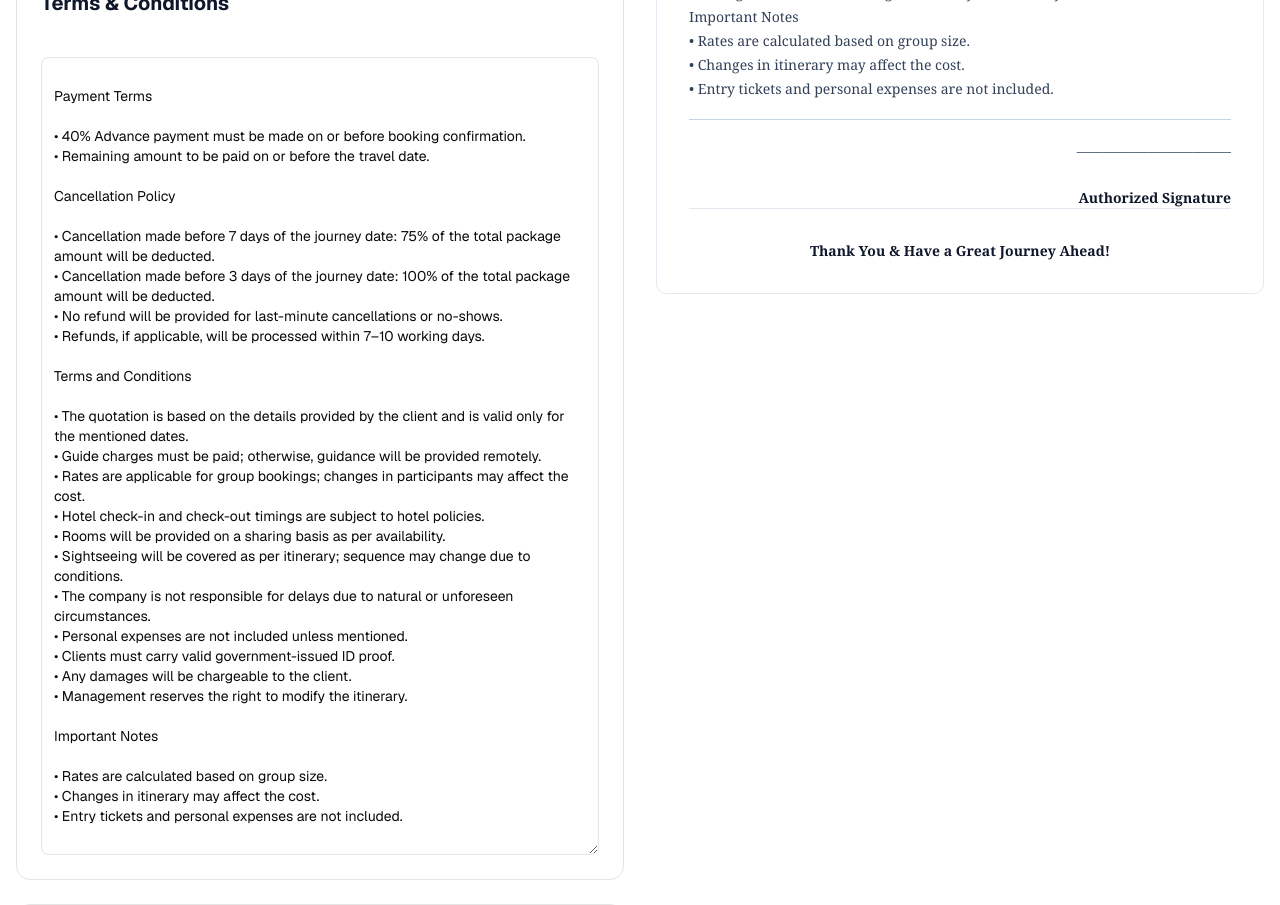
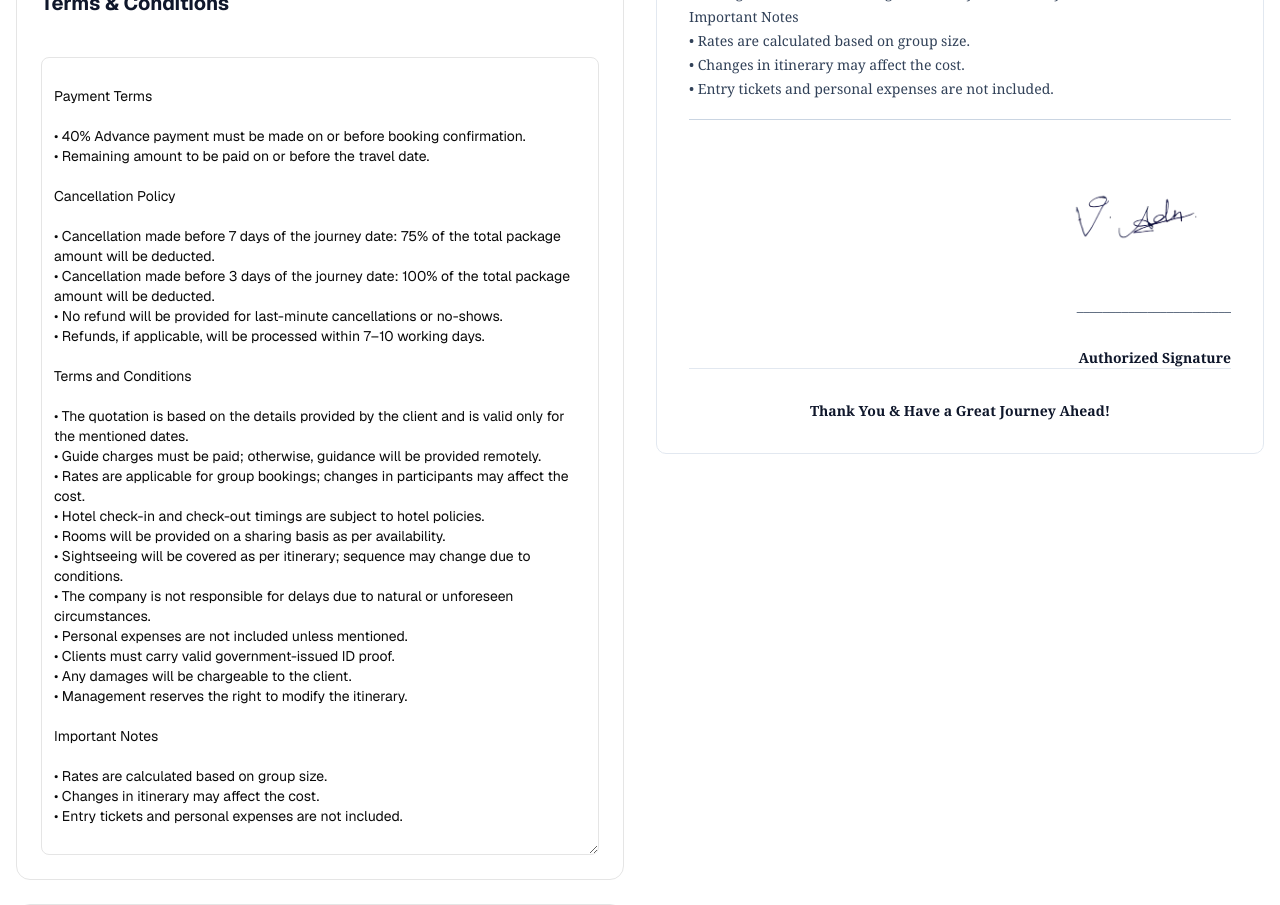
Before and after one commit to TechMADS/adn-bill, a Next.js app: page / in a window 1280 px wide. Shown: the part 1660-2565 px from the top of the page. Built offline with nearby package versions, Linux system fonts and the light colour scheme.

Commit message:
sign updated

```diff
--- a/app/page.tsx
+++ b/app/page.tsx
@@ -1239,6 +1239,13 @@ Important Notes
                 {/* Footer */}
                 <div className="space-y-6 pt-4">
                   <div className="text-right">
+                    <div className="flex flex-col items-end mb-0">
+                      <img
+                        src="/signature.png"
+                        alt="Authorized Signature"
+                        className="h-40 md:h-40 w-auto mr-8 object-contain"
+                      />
+                    </div>
                     <p className="text-sm text-slate-600 mb-8">________________________</p>
                     <p className="text-sm font-semibold text-slate-900">Authorized Signature</p>
                   </div>
```
Also changed, not shown: public/signature.png (added).
